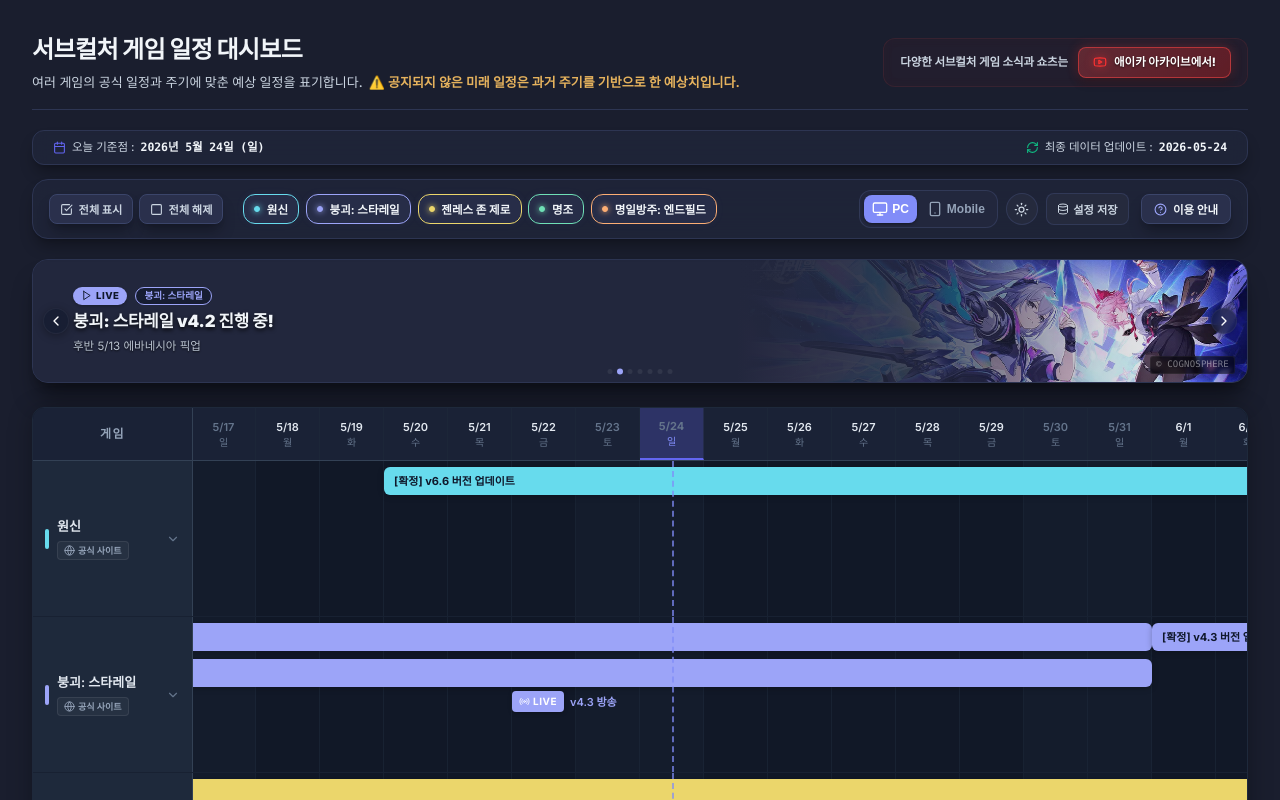
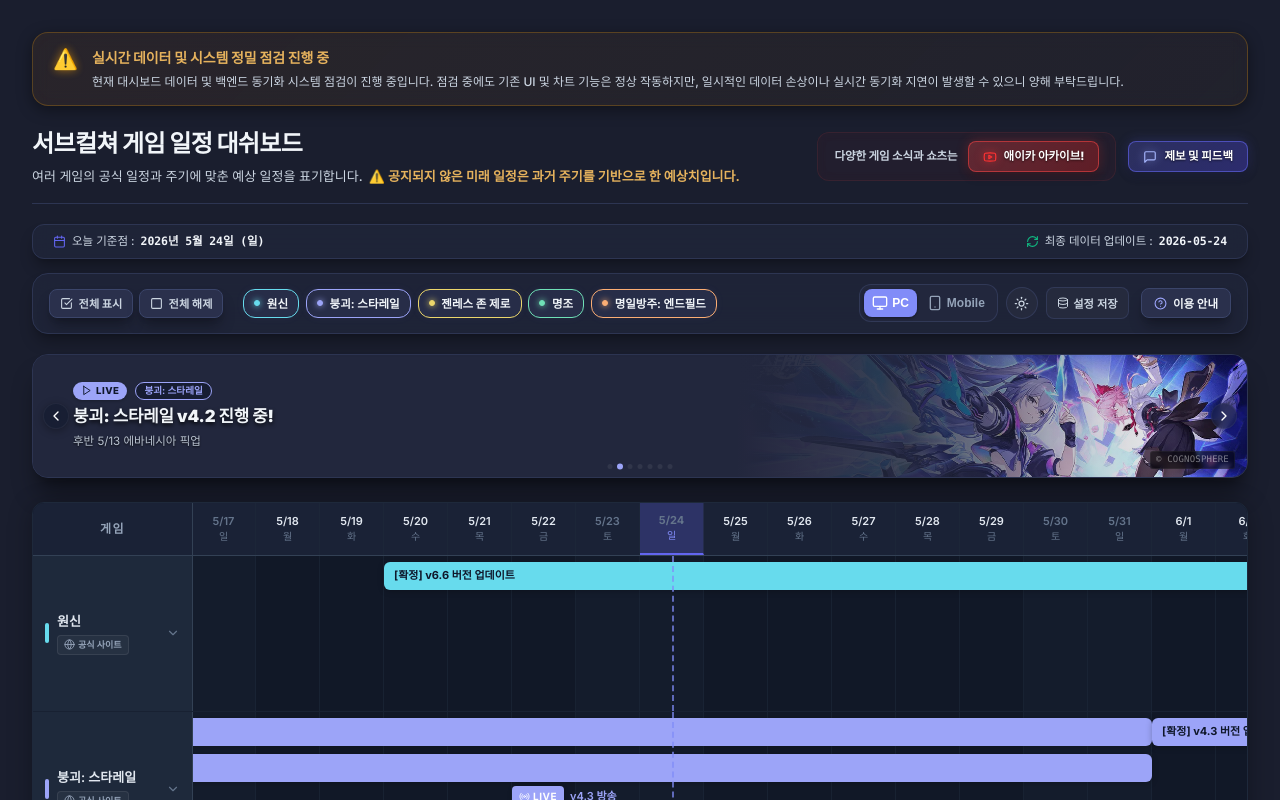
Before and after one commit to Choi2156/aeika-dashboard, a React (Vite) app: page / in a window 1280 px wide. Shown: the top 800 px of the page. Built offline with nearby package versions, Linux system fonts and the light colour scheme.

Commit message:
feat: release version 1.0.0 prep (OpenGraph tags, Google Form feedback, and maintenance banner)

```diff
--- a/index.html
+++ b/index.html
@@ -4,7 +4,15 @@
     <meta charset="UTF-8" />
     <meta name="viewport" content="width=device-width, initial-scale=1.0" />
     <meta name="description" content="원신, 붕괴: 스타레일, 젠레스 존 제로, 명조, 명일방주: 엔드필드 등 주요 서브컬처 게임들의 공식 일정과 예상 스케줄을 한눈에 확인하는 통합 대시보드" />
-    <title>서브컬처 게임 공식 일정 대시보드</title>
+
+    <!-- OpenGraph 메타 태그 (소셜 미디어 공유 최적화) -->
+    <meta property="og:type" content="website" />
+    <meta property="og:title" content="서브컬쳐 게임 일정 대쉬보드" />
+    <meta property="og:description" content="5종의 서브컬쳐 게임의 업데이트, 공식 방송 일정 등을 한눈에 확인하세요" />
+    <meta property="og:image" content="https://choi2156.github.io/aeika-dashboard/assets/og_preview.png" />
+    <meta property="og:url" content="https://choi2156.github.io/aeika-dashboard/" />
+
+    <title>서브컬쳐 게임 일정 대쉬보드</title>
     <link rel="preconnect" href="https://fonts.googleapis.com" />
     <link rel="preconnect" href="https://fonts.gstatic.com" crossorigin />
     <link href="https://fonts.googleapis.com/css2?family=Inter:wght@400;500;600;700;800;900&family=Noto+Sans+KR:wght@400;500;600;700;800;900&display=swap" rel="stylesheet" />
--- a/src/App.jsx
+++ b/src/App.jsx
@@ -13,6 +13,10 @@
 
 import './styles/variables.css';
 import './styles/base.css';
+
+// 실시간 데이터 및 시스템 정밀 점검 모드 제어 스위치
+// (점검 활성화 시 true로 변경. 기존 UI는 정상 작동하나 상단 배너를 통해 동기화 및 데이터 면책 고지가 항시 노출됩니다.)
+const IS_UNDER_MAINTENANCE = true;
 
 // 확장성을 위한 마스터 설정 스키마 기본값 정의 (추후 완전히 새로운 필드가 추가되어도 크래시 없이 하위호환)
 const DEFAULT_SETTINGS = {
@@ -185,6 +189,20 @@
       data-theme={theme}
       onMouseMove={handleMouseMove}
     >
+      {IS_UNDER_MAINTENANCE && (
+        <div className="maintenance-banner">
+          <div className="maintenance-banner__content">
+            <span className="maintenance-banner__icon">⚠️</span>
+            <div className="maintenance-banner__text-group">
+              <span className="maintenance-banner__title">실시간 데이터 및 시스템 정밀 점검 진행 중</span>
+              <span className="maintenance-banner__desc">
+                현재 대시보드 데이터 및 백엔드 동기화 시스템 점검이 진행 중입니다. 점검 중에도 기존 UI 및 차트 기능은 정상 작동하지만, 일시적인 데이터 손상이나 실시간 동기화 지연이 발생할 수 있으니 양해 부탁드립니다.
+              </span>
+            </div>
+          </div>
+        </div>
+      )}
+
       <Header />
 
       <DashboardInfoBar meta={meta} />
--- a/src/components/Header.jsx
+++ b/src/components/Header.jsx
@@ -1,15 +1,15 @@
-import { Youtube } from 'lucide-react';
+import { Youtube, MessageSquare } from 'lucide-react';
 
 /**
  * Header 컴포넌트
  * 대시보드 타이틀과 경고/설명 서브타이틀만 노출하도록 경량화되었습니다.
- * 우측에 '애이카 아카이브' 유튜브 구독 홍보 연동 배너가 추가되었습니다.
+ * 우측에 유튜브 홍보와 구글 폼 피드백 제보 링크가 그룹화되어 표시됩니다.
  */
 export default function Header() {
   return (
     <header className="header">
       <div className="header__title-group">
-        <h1 className="header__title">서브컬처 게임 일정 대시보드</h1>
+        <h1 className="header__title">서브컬쳐 게임 일정 대쉬보드</h1>
         <p className="header__subtitle">
           여러 게임의 공식 일정과 주기에 맞춘 예상 일정을 표기합니다.
           <span className="header__warning">
@@ -18,17 +18,30 @@
         </p>
       </div>
 
-      <div className="header__youtube-promo">
-        <span className="youtube-promo__text">다양한 서브컬처 게임 소식과 쇼츠는</span>
+      <div className="header__actions">
+        <div className="header__youtube-promo">
+          <span className="youtube-promo__text">다양한 게임 소식과 쇼츠는</span>
+          <a
+            href="https://www.youtube.com/@AEIKA215"
+            target="_blank"
+            rel="noopener noreferrer"
+            className="youtube-promo__btn"
+            title="애이카 아카이브 유튜브 채널 바로가기"
+          >
+            <Youtube size={14} className="youtube-promo__icon" />
+            <span>애이카 아카이브!</span>
+          </a>
+        </div>
+
         <a
-          href="https://www.youtube.com/@AEIKA215"
+          href="https://docs.google.com/forms/d/e/1FAIpQLSfETPGku14-e4MI8iXNxZ7WkazTopwkLduHNK5d3MAz-5VhIQ/viewform?usp=publish-editor"
           target="_blank"
           rel="noopener noreferrer"
-          className="youtube-promo__btn"
-          title="애이카 아카이브 유튜브 채널 바로가기"
+          className="header__feedback-btn"
+          title="대시보드 피드백 및 일정 오류 제보하기"
         >
-          <Youtube size={14} className="youtube-promo__icon" />
-          <span>애이카 아카이브에서!</span>
+          <MessageSquare size={14} className="header__feedback-icon" />
+          <span>제보 및 피드백</span>
         </a>
       </div>
     </header>
--- a/src/styles/base.css
+++ b/src/styles/base.css
@@ -355,3 +355,109 @@
   from { opacity: 0; transform: translateY(4px); }
   to   { opacity: 1; transform: translateY(0); }
 }
+
+/* ─── 헤더 액션 그룹 ────────────────────────── */
+.header__actions {
+  display: flex;
+  align-items: center;
+  gap: 12px;
+  flex-wrap: wrap;
+}
+
+.header__feedback-btn {
+  display: inline-flex;
+  align-items: center;
+  gap: 7px;
+  font-size: 0.72rem;
+  font-weight: 800;
+  color: #ffffff !important;
+  background: linear-gradient(135deg, rgba(99, 102, 241, 0.25) 0%, rgba(79, 70, 229, 0.35) 100%);
+  border: 1px solid rgba(99, 102, 241, 0.6);
+  padding: 6px 14px;
+  border-radius: var(--radius-md);
+  cursor: pointer;
+  transition: all var(--transition-fast);
+  box-shadow: 0 4px 10px rgba(0, 0, 0, 0.3), 0 0 12px rgba(99, 102, 241, 0.25);
+  text-decoration: none;
+  text-shadow: 0 1px 2px rgba(0, 0, 0, 0.6);
+}
+
+.header__feedback-btn:hover {
+  background: linear-gradient(135deg, rgba(99, 102, 241, 0.4) 0%, rgba(79, 70, 229, 0.5) 100%);
+  border-color: rgba(165, 180, 252, 0.95);
+  box-shadow: 0 6px 16px rgba(0, 0, 0, 0.4), 0 0 20px rgba(99, 102, 241, 0.5);
+  transform: translateY(-2px) scale(1.02);
+}
+
+.header__feedback-btn:active {
+  transform: translateY(0) scale(0.98);
+}
+
+.header__feedback-icon {
+  color: #a5b4fc;
+  filter: drop-shadow(0 0 4px rgba(165, 180, 252, 0.8));
+  transition: all var(--transition-fast);
+}
+
+.header__feedback-btn:hover .header__feedback-icon {
+  transform: scale(1.2);
+  filter: drop-shadow(0 0 8px rgba(165, 180, 252, 1));
+}
+
+/* ─── 실시간 점검 배너 ────────────────────────── */
+.maintenance-banner {
+  background: linear-gradient(135deg, rgba(217, 119, 6, 0.08) 0%, rgba(245, 158, 11, 0.03) 100%);
+  border: 1px solid rgba(245, 158, 11, 0.25);
+  border-radius: var(--radius-xl);
+  padding: 14px 20px;
+  margin-bottom: 20px;
+  box-shadow: 0 4px 15px rgba(0, 0, 0, 0.4), inset 0 0 15px rgba(245, 158, 11, 0.02);
+  backdrop-filter: blur(8px);
+  -webkit-backdrop-filter: blur(8px);
+  animation: slideDown var(--transition-slow) ease-out;
+}
+
+.maintenance-banner__content {
+  display: flex;
+  align-items: flex-start;
+  gap: 14px;
+}
+
+.maintenance-banner__icon {
+  font-size: 1.25rem;
+  line-height: 1;
+  filter: drop-shadow(0 0 5px rgba(245, 158, 11, 0.6));
+  animation: blink 2s infinite ease-in-out;
+  flex-shrink: 0;
+  margin-top: 2px;
+}
+
+.maintenance-banner__text-group {
+  display: flex;
+  flex-direction: column;
+  gap: 4px;
+}
+
+.maintenance-banner__title {
+  font-size: 0.875rem;
+  font-weight: 800;
+  color: var(--accent-amber);
+  letter-spacing: -0.01em;
+}
+
+.maintenance-banner__desc {
+  font-size: 0.75rem;
+  color: var(--text-secondary);
+  line-height: 1.6;
+  font-weight: 500;
+}
+
+@keyframes slideDown {
+  from { opacity: 0; transform: translateY(-10px); }
+  to { opacity: 1; transform: translateY(0); }
+}
+
+@keyframes blink {
+  0%, 100% { opacity: 1; transform: scale(1); }
+  50% { opacity: 0.5; transform: scale(0.92); }
+}
```
Also changed, not shown: public/assets/og_preview.png (added), 화면 캡처 2026-05-26 041911.png (added), 6 other files (tests, documents, lock files or other folders).
